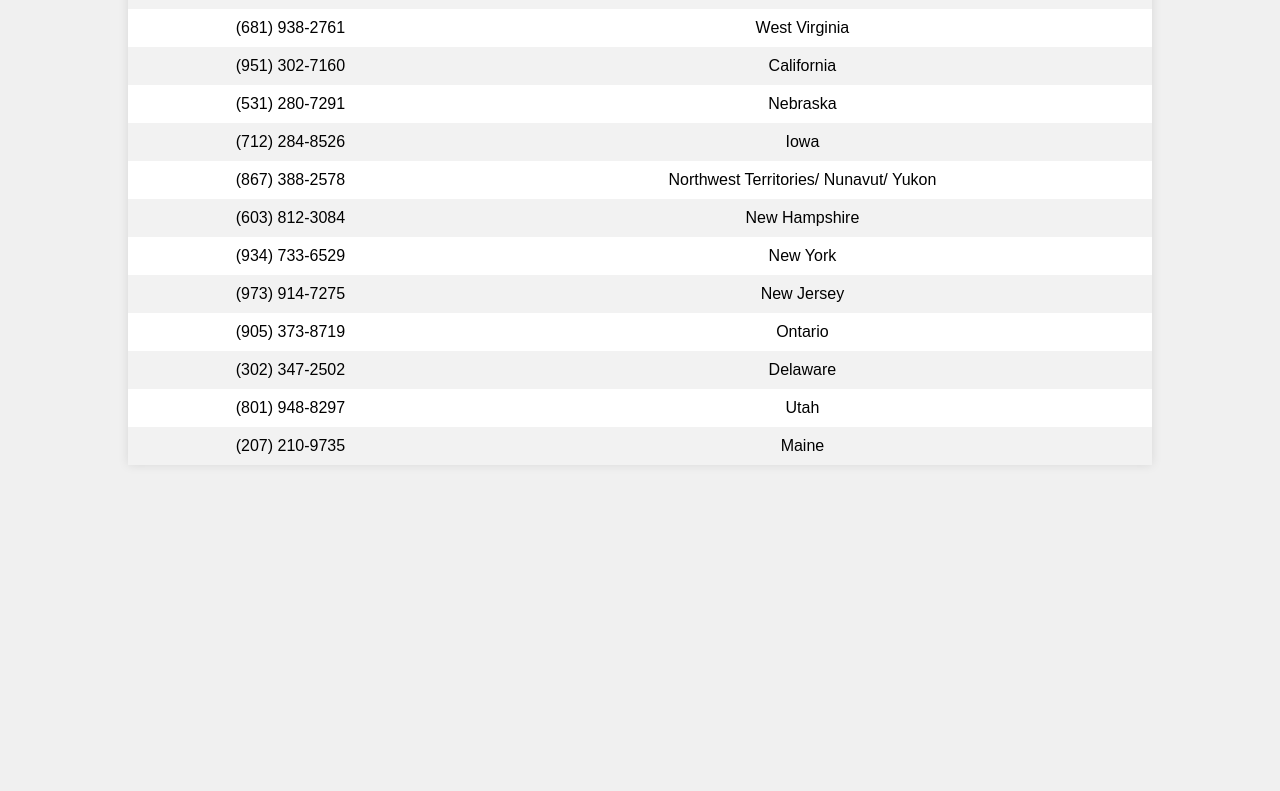
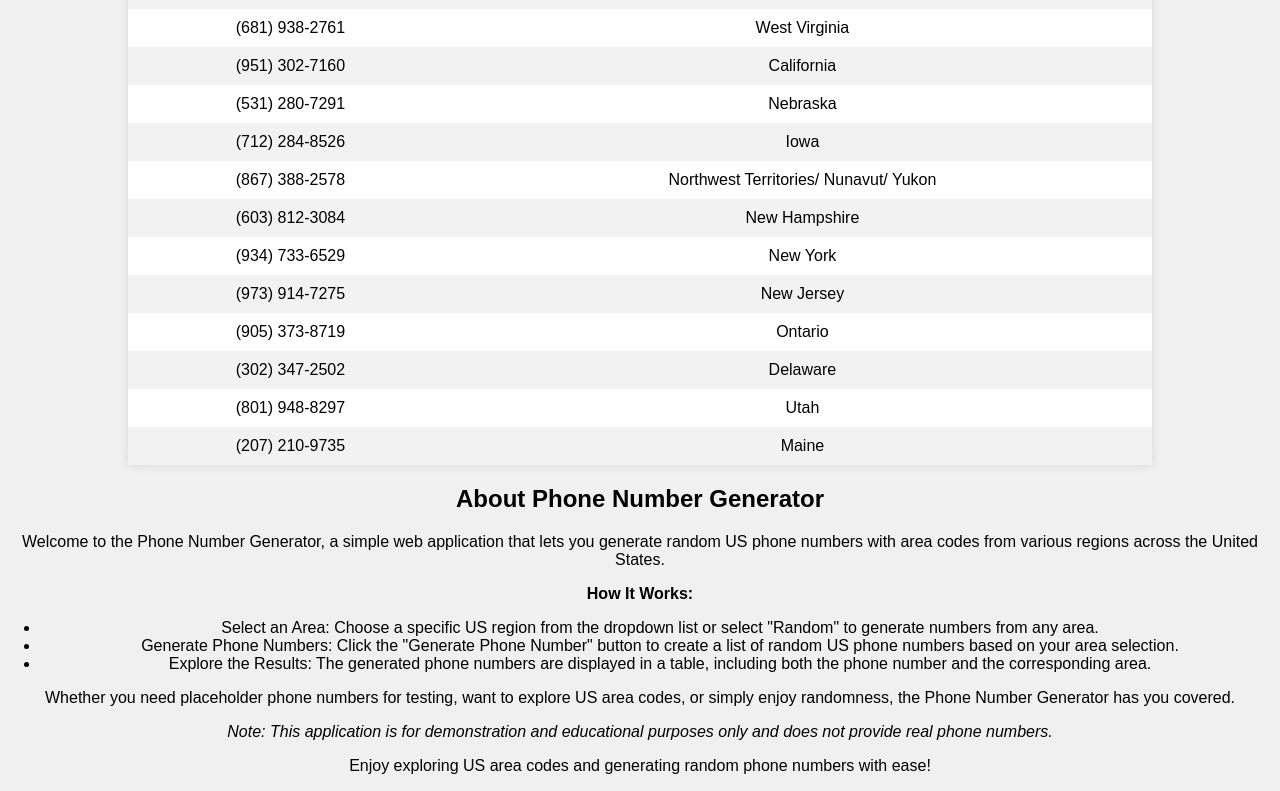
Before and after one commit to washdanielse717/ggyy, a plain HTML site: page index.html in a window 1280 px wide. Shown: the part 494-1285 px from the top of the page. Before the commit the page ends 979 px from the top, so only its background shows below. Drawn offline with Linux system fonts and the light colour scheme.

```diff
--- a/index.html
+++ b/index.html
@@ -77,7 +77,6 @@
     </table>
 
     <script>
-
 const areaSelect = document.getElementById("areaSelect");
 
 
@@ -137,6 +136,23 @@ function generateAndDisplayPhoneNumbers() {
 const generateButton = document.getElementById("generateButton");
 
 generateButton.addEventListener("click", generateAndDisplayPhoneNumbers);
+
+        // About Section
+        const aboutSection = document.createElement("section");
+        aboutSection.innerHTML = `
+            <h2>About Phone Number Generator</h2>
+            <p>Welcome to the Phone Number Generator, a simple web application that lets you generate random US phone numbers with area codes from various regions across the United States.</p>
+            <p><strong>How It Works:</strong></p>
+            <ul>
+                <li>Select an Area: Choose a specific US region from the dropdown list or select "Random" to generate numbers from any area.</li>
+                <li>Generate Phone Numbers: Click the "Generate Phone Number" button to create a list of random US phone numbers based on your area selection.</li>
+                <li>Explore the Results: The generated phone numbers are displayed in a table, including both the phone number and the corresponding area.</li>
+            </ul>
+            <p>Whether you need placeholder phone numbers for testing, want to explore US area codes, or simply enjoy randomness, the Phone Number Generator has you covered.</p>
+            <p><em>Note: This application is for demonstration and educational purposes only and does not provide real phone numbers.</em></p>
+            <p>Enjoy exploring US area codes and generating random phone numbers with ease!</p>
+        `;
+        document.body.appendChild(aboutSection);
     </script>
 </body>
 </html>
```
